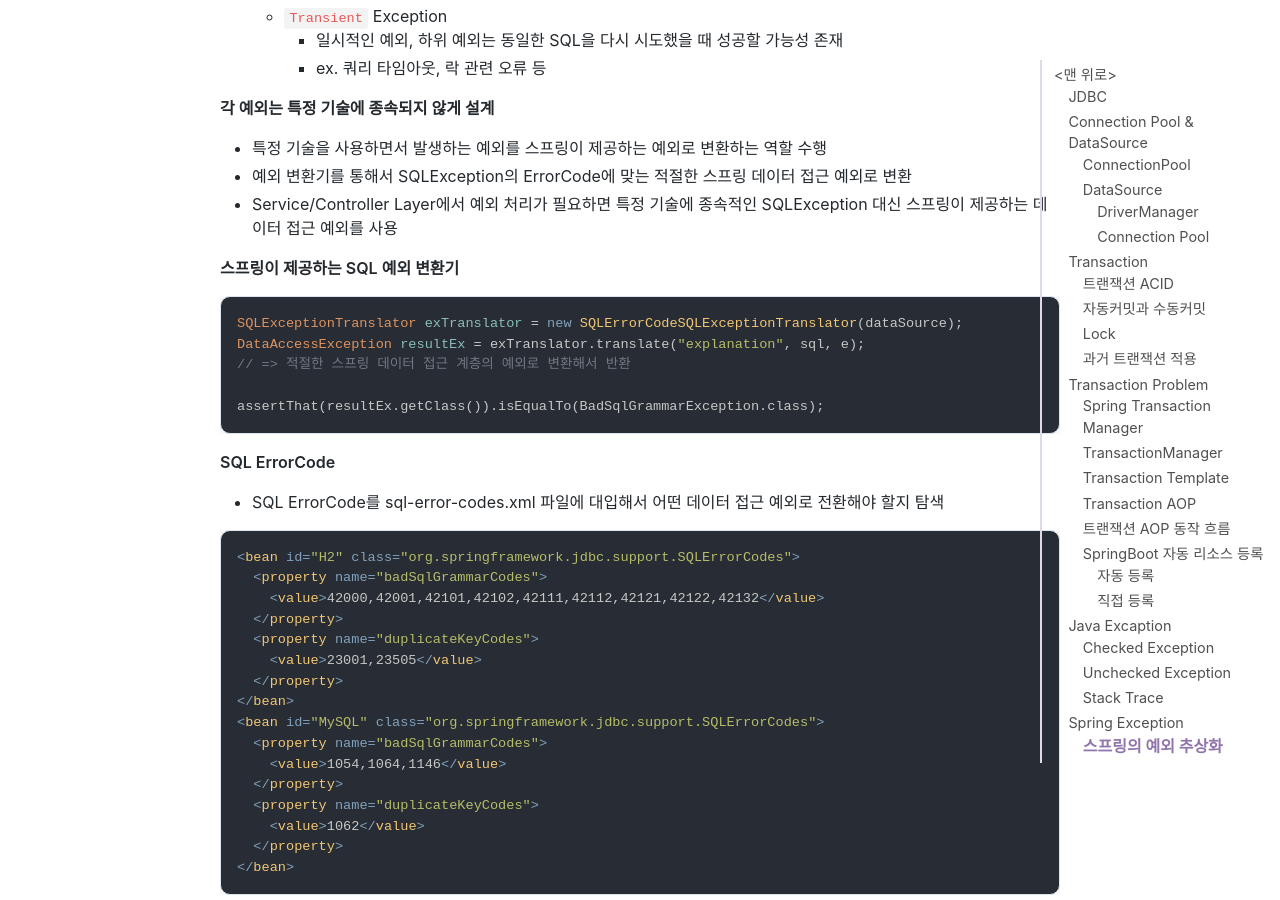
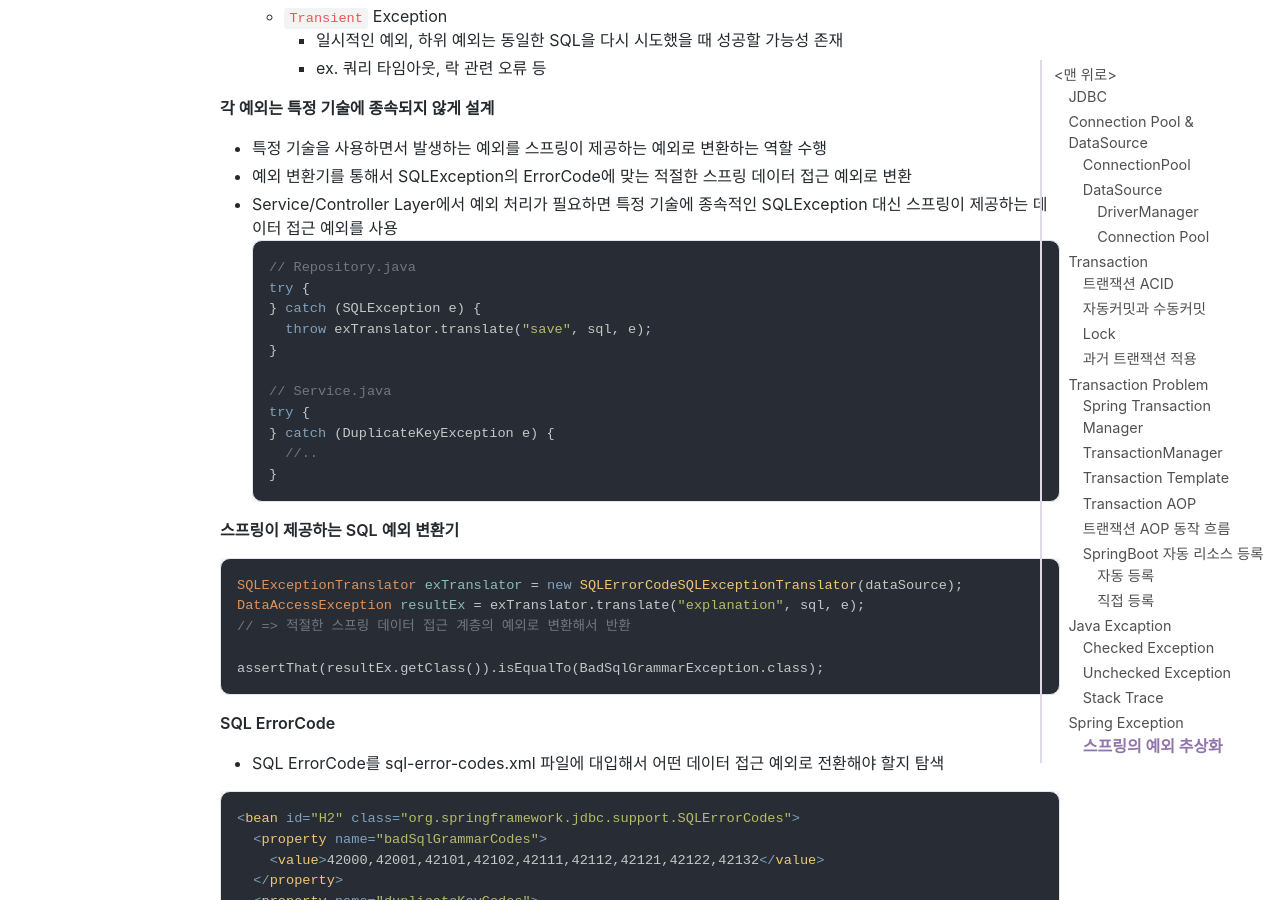
Before and after one commit to jihunparkme/jihunparkme.github.io, a Jekyll site: the page built from _posts/2022-08-08-Spring-DB-Part1.md, in a window 1280 px wide and 900 px high, scrolled down 20250 px. Built offline with Jekyll 4.4.1, drawn with Linux system fonts in a browser that asks for light colours; nearby versions of some CDN libraries; comment, search, counter and statistics services are not loaded; some of the changed text lies outside the part shown.

Commit message:
[Spring Exception] 스프링 예외 추상화 적용

````diff
--- a/_posts/2022-08-08-Spring-DB-Part1.md
+++ b/_posts/2022-08-08-Spring-DB-Part1.md
@@ -833,6 +833,19 @@ Service Layer에서 특정 기술에 의존적인 예외(ex. SQLException)를
 - 특정 기술을 사용하면서 발생하는 예외를 스프링이 제공하는 예외로 변환하는 역할 수행
 - 예외 변환기를 통해서 SQLException의 ErrorCode에 맞는 적절한 스프링 데이터 접근 예외로 변환
 - Service/Controller Layer에서 예외 처리가 필요하면 특정 기술에 종속적인 SQLException 대신 스프링이 제공하는 데이터 접근 예외를 사용
+  ```java
+  // Repository.java
+  try {
+  } catch (SQLException e) {
+    throw exTranslator.translate("save", sql, e);
+  }
+
+  // Service.java
+  try {
+  } catch (DuplicateKeyException e) {
+    //..
+  }
+  ```
 
 **스프링이 제공하는 SQL 예외 변환기**
 
````
